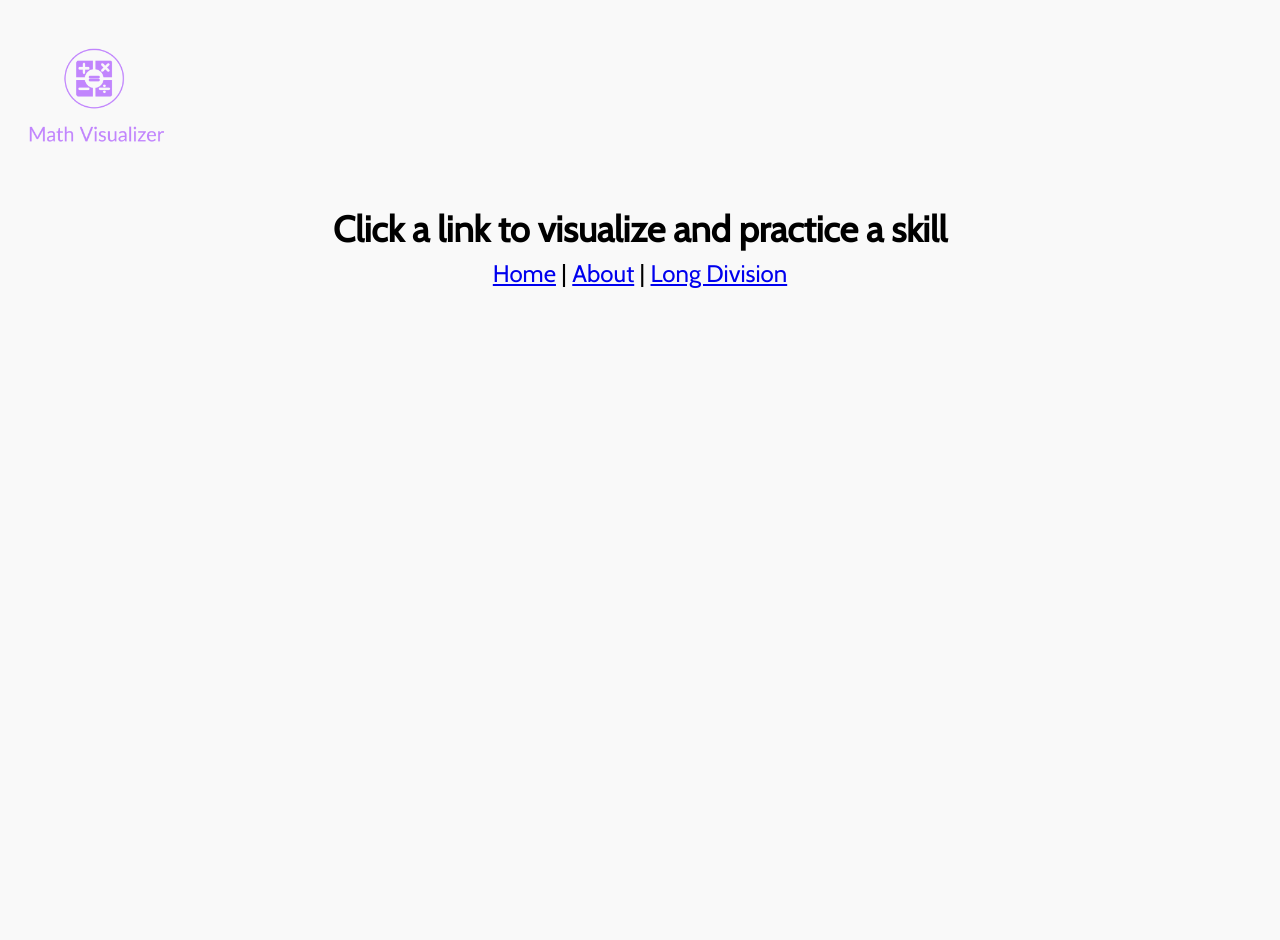
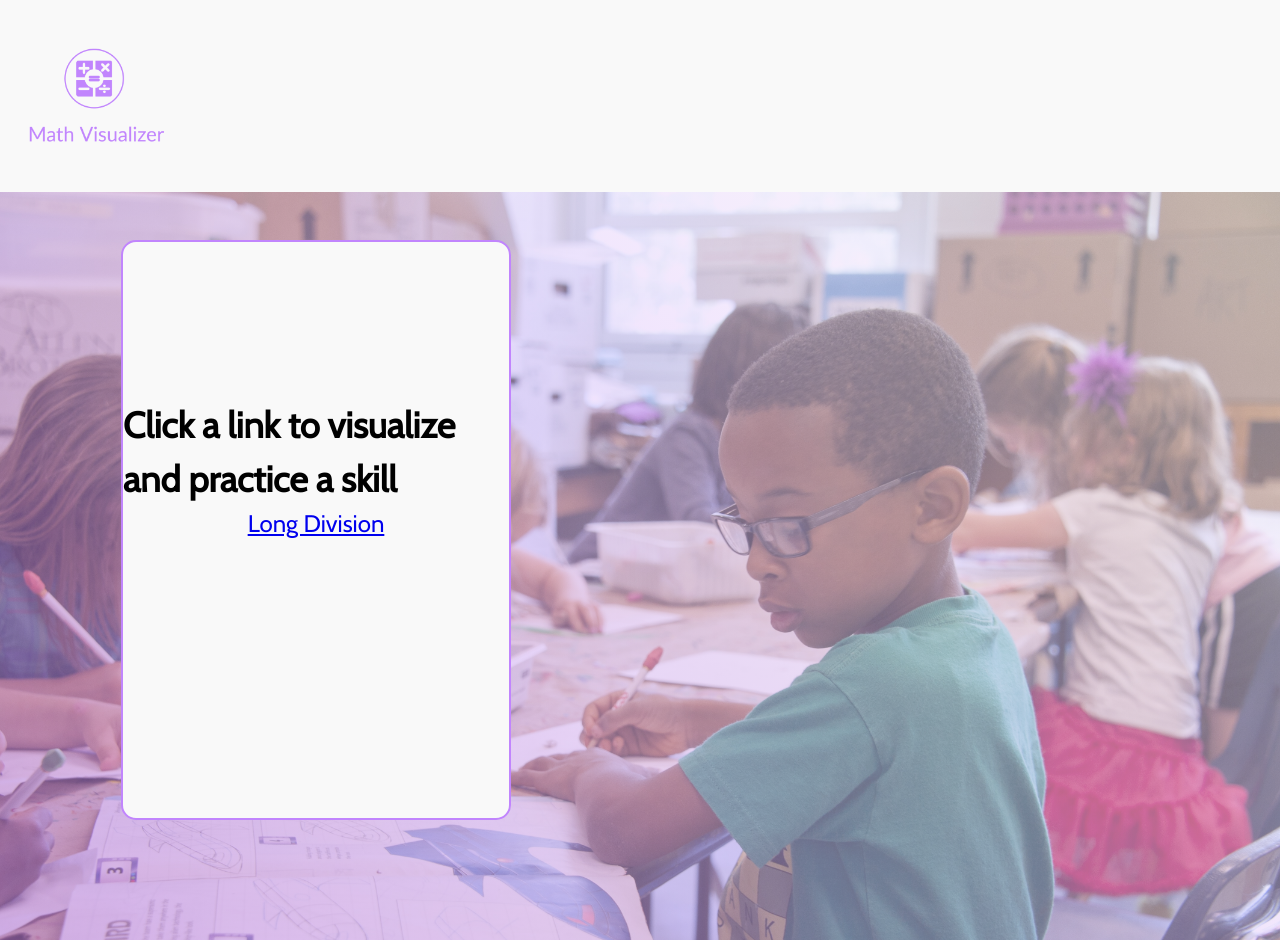
Before and after one commit to rtalexa1/math-visualizer, a Vue app: page /#/ in a window 1280 px wide. Before the commit the page ends 800 px from the top, so only its background shows below. Built offline with nearby package versions, Linux system fonts and the light colour scheme.

Commit message:
Start working on home page

```diff
--- a/src/App.vue
+++ b/src/App.vue
@@ -5,6 +5,11 @@
       alt="Math visualizer logo"
       class="logo"
     />
+    <div class="nav-content">
+      <router-link to="/" class="home-link" v-if="$route.path !== '/'"
+        >Home</router-link
+      >
+    </div>
   </nav>
   <div class="container">
     <router-view />
@@ -42,6 +47,17 @@ html {
   height: 100%;
 }
 
+nav {
+  display: flex;
+  justify-content: flex-start;
+  align-items: center;
+}
+
+.home-link {
+  margin: 0.75em 0 0 9.5em;
+  font-size: xxx-large;
+}
+
 .container {
   display: flex;
   flex-direction: column;
@@ -50,6 +66,13 @@ html {
   width: 100%;
   height: 100%;
   padding-bottom: 5em;
+  background-size: 100%;
+  background-image: linear-gradient(
+      45deg,
+      rgba(193, 133, 253, 0.5) 0%,
+      rgba(249, 249, 249, 0.5) 100%
+    ),
+    url("./assets/images/landing-page-background.jpg");
 }
 
 .logo {
--- a/src/components/ProblemDisplay.vue
+++ b/src/components/ProblemDisplay.vue
@@ -103,9 +103,12 @@
     </button>
     <button class="purp-btn" @click="$emit('startOver')">Start over</button>
   </div>
-  <p v-if="displayAnswer" style="font-size: xx-large; margin-top: 5px">
-    Quotient: {{ $store.getters.quotient }}r {{ $store.getters.remainder }}
-  </p>
+  <div v-if="displayAnswer" class="wrapped-problem">
+    <p style="font-size: xx-large">
+      Quotient: {{ $store.getters.quotient }}r {{ $store.getters.remainder }}
+    </p>
+    <button class="purp-btn" @click="$emit('startOver')">Start over</button>
+  </div>
 </template>
 
 <script>
@@ -288,4 +291,11 @@ p {
     margin-right: 0;
   }
 }
+
+.wrapped-problem {
+  display: flex;
+  flex-direction: column;
+  align-items: center;
+  margin-top: 5px;
+}
 </style>
--- a/src/components/ProblemNextSteps.vue
+++ b/src/components/ProblemNextSteps.vue
@@ -188,7 +188,6 @@ export default {
       differenceInputSpan.innerText = `${this.$store.state.expectedDifference}`;
       differenceInputSpan.style.border = "2px solid #19bf16";
       this.$store.commit("setStep", "remainder");
-      this.$store.commit("reset");
       this.$emit("displayAnswer");
     },
     calculateMargin() {
--- a/src/store/index.js
+++ b/src/store/index.js
@@ -125,7 +125,7 @@ export default createStore({
         span.style.color = "#000000";
       });
     },
-    reset(state) {
+    resetAll(state) {
       state.divisorArray = undefined;
       state.dividendArray = undefined;
       state.quotientSpans = undefined;
--- a/src/views/HomeView.vue
+++ b/src/views/HomeView.vue
@@ -1,9 +1,7 @@
 <template>
-  <div class="container">
+  <div class="container home-display">
     <h2>Click a link to visualize and practice a skill</h2>
     <div class="nav-links">
-      <router-link to="/">Home</router-link> |
-      <router-link to="/about">About</router-link> |
       <router-link to="/long_division">Long Division</router-link>
     </div>
   </div>
@@ -17,4 +15,14 @@ export default {
 };
 </script>
 
-<style></style>
+<style>
+.home-display {
+  margin-top: 2em;
+  margin-left: -27em;
+  border: solid 2px #c185fd;
+  border-radius: 15px;
+  width: 390px;
+  height: 580px;
+  background: #f9f9f9;
+}
+</style>
--- a/src/views/LongDivision.vue
+++ b/src/views/LongDivision.vue
@@ -2,7 +2,6 @@
   <div class="visualization-container">
     <div class="component-header">
       <h1>Long Division</h1>
-      <router-link to="/" class="home-link">Home</router-link>
     </div>
     <form v-if="gettingNumberInput" @submit.prevent>
       <p v-show="errorMessage" class="error">{{ errorMessage }}</p>
@@ -99,11 +98,7 @@ export default {
       this.divisorDigitCount = 1;
       this.dividendDigitCount = 1;
       this.gettingNumberInput = true;
-      this.$store.commit("resetDivisorArray");
-      this.$store.commit("resetDividendArray");
-      this.$store.commit("resetQuotientSpans");
-      this.$store.commit("resetDividendSpans");
-      this.$store.commit("resetDividendIndex");
+      this.$store.commit("resetAll");
     },
   },
 };
@@ -121,10 +116,6 @@ export default {
 .component-header {
   display: flex;
   justify-content: space-between;
-}
-
-.home-link {
-  margin: 20px 20px 0 0;
 }
 
 .numbers-form {
```
Also changed, not shown: src/assets/images/landing-page-background.jpg (added).
